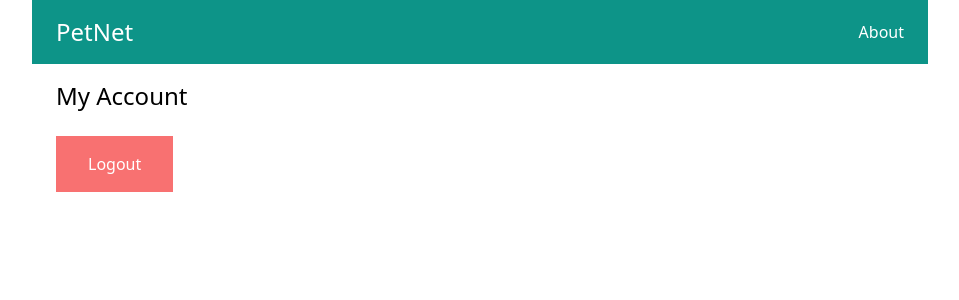
After one commit to EleahBurman/ecommerce-python-django, a Django app: page /myaccount/ in a window 1280 px wide. The commit adds this page. Shown: the top 300 px of the page, without its empty margins (160-1119 px from the left). Run offline with Django 4.2, Linux system fonts and the light colour scheme; data that the repository does not hold is empty; some libraries are stand-ins or nearby versions.

Commit message:
Create logout to frontpage functionality

```diff
--- a/petnet/core/templates/core/base.html
+++ b/petnet/core/templates/core/base.html
@@ -22,6 +22,9 @@
 
       <div class="menu flex space-x-4">
         {% menu %}
+        {% if request.user.is_authenticated %}
+          <a href="{% url 'myaccount' %}" class="text-white">My Account</a>
+        {% endif %}
       </div>
 
     </nav>
--- a/petnet/petnet/settings.py
+++ b/petnet/petnet/settings.py
@@ -26,6 +26,8 @@ SECRET_KEY = 'django-insecure-#*wthdnac_^og6qxz8+%f3_oac9@o5r@%67hw(=0#3m)r(nsk@
 DEBUG = True
 
 ALLOWED_HOSTS = []
+
+LOGOUT_REDIRECT_URL = 'frontpage'
 
 
 # Application definition
--- /dev/null
+++ b/petnet/userprofile/templates/userprofile/myaccount.html
@@ -0,0 +1,9 @@
+{% extends 'core/base.html' %}
+{% block title %}
+My Account
+{% endblock %}
+
+{% block content %}
+<h1 class="text-2xl">My Account</h1>
+<a href="{% url 'logout'%}" class="mt-6 inline-block py-4 px-8 bg-red-400 text-white">Logout</a>
+{% endblock %}
--- a/petnet/userprofile/urls.py
+++ b/petnet/userprofile/urls.py
@@ -1,8 +1,10 @@
 from django.urls import path
-
+from django.contrib.auth import views as auth_views
 from . import views
 
 urlpatterns = [
+  path('logout/', auth_views.LogoutView.as_view(), name='logout'),
   path('signup/', views.signup, name='signup'),
+  path('myaccount/', views.myaccount, name='myaccount'),
   path('vendors/<int:pk>/', views.vendor_detail, name='vendor_detail'),
 ]
--- a/petnet/userprofile/views.py
+++ b/petnet/userprofile/views.py
@@ -12,6 +12,8 @@ def vendor_detail(request, pk):
     'user': user
     })
 
+def myaccount(request):
+  return render(request, 'userprofile/myaccount.html')
 def signup(request):
   if request.method == 'POST':
     form = UserCreationForm(request.POST)
```
Also changed, not shown: petnet/core/templates/core/menu.html (line endings or trailing spaces).
